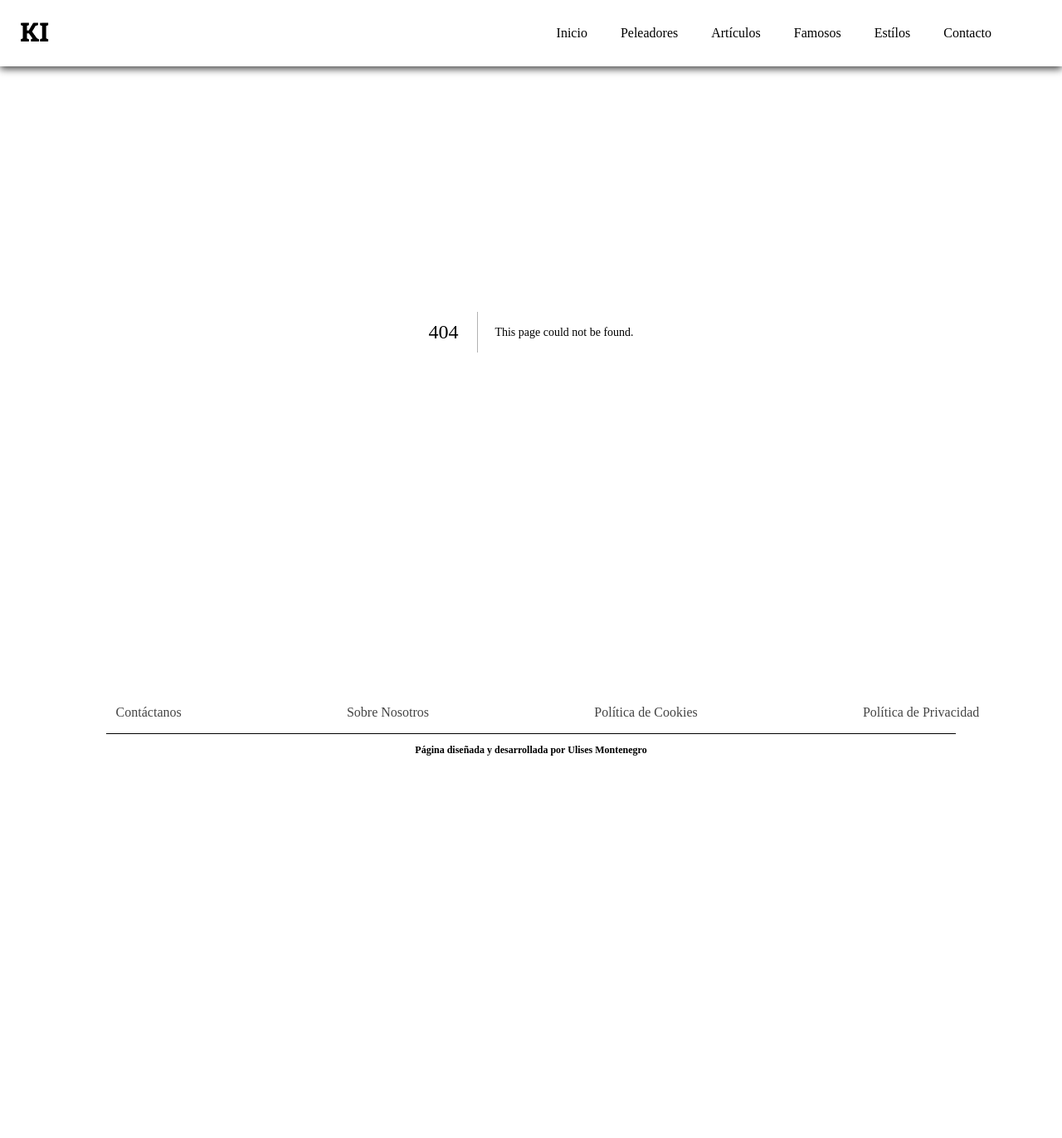
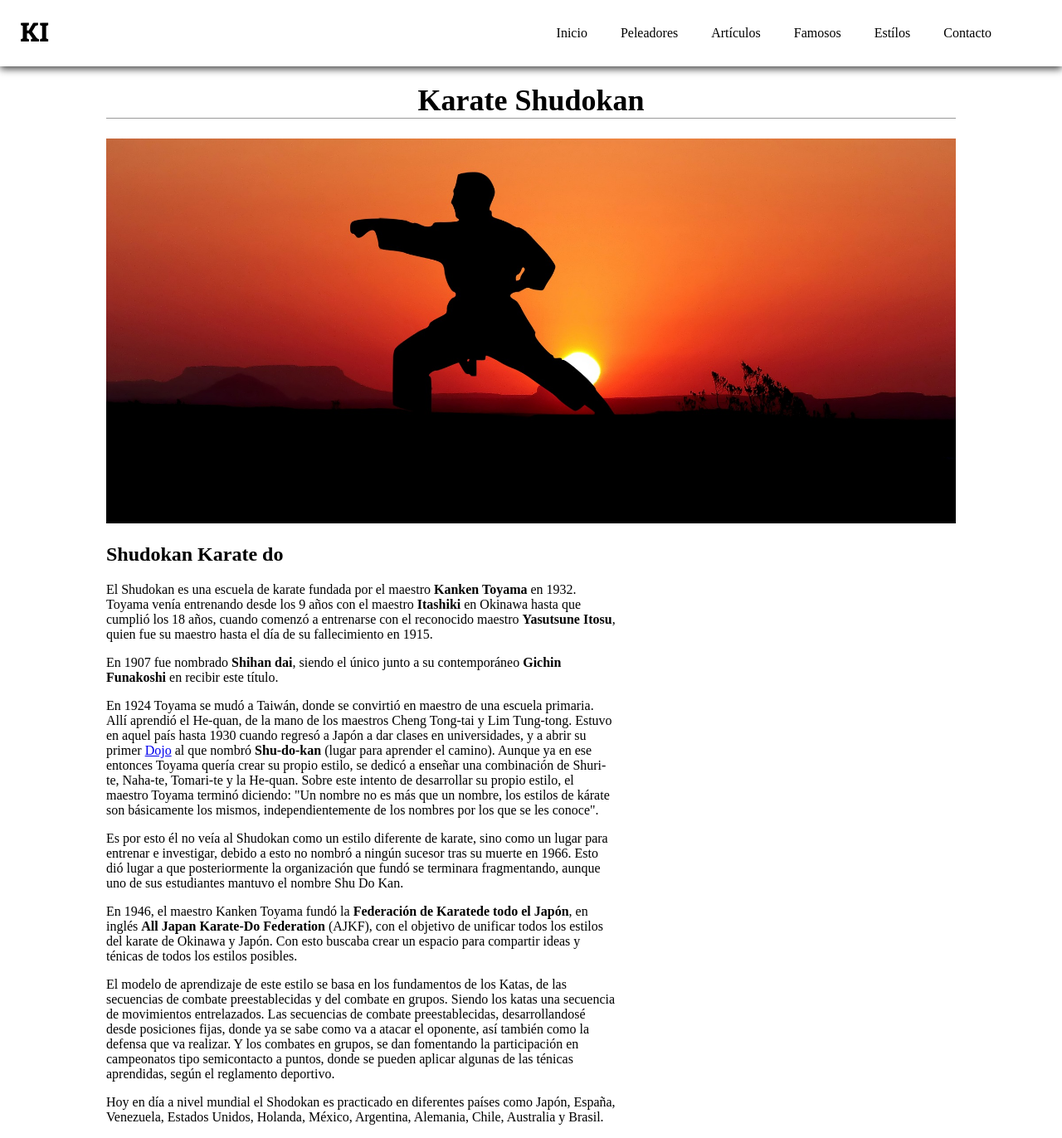
Before and after one commit to Ulise22/karate-info, a Next.js app: page /estilos/karate-shudokan in a window 1280 px wide. Before the commit this address had no page. Shown: the top 1372 px of the page at 83% size. Before the commit the page ends 924 px from the top, so only its background shows below. Built offline with nearby package versions, Linux system fonts and the light colour scheme; a web font is replaced by a local one.

Commit message:
karate-shodokan article done

```diff
--- /dev/null
+++ b/src/app/estilos/(estilos)/karate-shudokan/page.tsx
@@ -0,0 +1,48 @@
+import ArticlesHero from '@/components/ArticlesHero'
+import shudokan from '@/assets/articles-big/shudokan (2).jpg'
+import styles from '@/app/articulos/article.module.css'
+import Link from 'next/link'
+
+export default function Kyokushin () {
+    return(
+        <main className={styles.article}>
+            <ArticlesHero title='Karate Shudokan' img={shudokan} />
+            <section className={styles.article__container}>
+                <h2>Shudokan Karate do</h2>
+                <p>El Shudokan es una escuela de karate fundada por el maestro <b>Kanken Toyama</b> en 1932. Toyama venía entrenando desde los 9 años con el maestro <b>Itashiki</b> en Okinawa hasta que cumplió los 18 años, cuando comenzó a entrenarse con el reconocido maestro <b>Yasutsune Itosu</b>, quien fue su maestro hasta el día de su fallecimiento en 1915.</p>
+                <p>En 1907 fue nombrado <b>Shihan dai</b>, siendo el único junto a su contemporáneo <b>Gichin Funakoshi</b> en recibir este título.</p>
+                <p>En 1924 Toyama se mudó a Taiwán, donde se convirtió en maestro de una escuela primaria. Allí aprendió el He-quan, de la mano de los maestros Cheng Tong-tai y Lim Tung-tong. Estuvo en aquel país hasta 1930 cuando regresó a Japón a dar clases en universidades, y a abrir su primer <Link href='/articulos/dojo-kun'>Dojo</Link> al que nombró <b>Shu-do-kan</b> (lugar para aprender el camino). Aunque ya en ese entonces Toyama quería crear su propio estilo, se dedicó a enseñar una combinación de Shuri-te, Naha-te, Tomari-te y la He-quan. Sobre este intento de desarrollar su propio estilo, el maestro Toyama terminó diciendo: &quot;Un nombre no es más que un nombre, los estilos de kárate son básicamente los mismos, independientemente de los nombres por los que se les conoce&quot;.</p>
+                <p>Es por esto él no veía al Shudokan como un estilo diferente de karate, sino como un lugar para entrenar e investigar, debido a esto no nombró a ningún sucesor tras su muerte en 1966. Esto dió lugar a que posteriormente la organización que fundó se terminara fragmentando, aunque uno de sus estudiantes mantuvo el nombre Shu Do Kan.</p>
+                <p>En 1946, el maestro Kanken Toyama fundó la <b>Federación de Karatede todo el Japón</b>, en inglés <b>All Japan Karate-Do Federation</b> (AJKF), con el objetivo de unificar todos los estilos del karate de Okinawa y Japón. Con esto buscaba crear un espacio para compartir ideas y ténicas de todos los estilos posibles. </p>
+                <p>El modelo de aprendizaje de este estilo se basa en los fundamentos de los Katas, de las secuencias de combate preestablecidas y del combate en grupos. Siendo los katas una secuencia de movimientos entrelazados. Las secuencias de combate preestablecidas, desarrollandosé desde posiciones fijas, donde ya se sabe como va a atacar el oponente, así también como la defensa que va realizar. Y los combates en grupos, se dan fomentando la participación en campeonatos tipo semicontacto a puntos, donde se pueden aplicar algunas de las ténicas aprendidas, según el reglamento deportivo.</p>
+                <p>Hoy en día a nivel mundial el Shodokan es practicado en diferentes países como Japón, España, Venezuela, Estados Unidos, Holanda, México, Argentina, Alemania, Chile, Australia y Brasil.</p>
+                <p>El legado tanto del maestro Toyama como de su estilo Shodokan llegaron hasta el Taekwondo moderno. Cuando tras el regreso del maestro de China a Japón en 1930, conoció a los estudiantes coreanos <b>Yoon Byung-in, Kim ki Whang y Yon Kwai Byeong</b>, a quienes entrenó en el Karate Shodokan. Estos estudiantes regresaron a Corea con grados Dan y fundaron las escuelas de Tang Soo Do / Tangsudo, o Kong Soo Do. Trás la llegada de las tropas de Estados Unidos y la declaración de la independencia de Corea el 15 de agosto de 1945, Yoo Byung-in se reunió con los fundadores de las 4 grandes escuelas de Corea en busca de una asociación que las unificara. Siendo de esta manera como el Teakwondo moderno (WTF) se desarrolló. </p>
+                <h2>Shudokan Katas</h2>
+                <p>Los diversos katas que enseña el Karate Shudokan son: </p>
+                <ul>
+                    <li>empi taki</li>
+                    <li>Empi Iwa</li>
+                    <li>penpei</li>
+                    <li>Penpo</li>
+                    <li>Shimpa bronceado</li>
+                    <li>Rohai Shodan</li>
+                    <li>Rohai Nidan</li>
+                    <li>Rohai Sandan</li>
+                    <li>Seiru</li>
+                    <li>Ananku</li>
+                    <li>Pinan Shodan</li>
+                    <li>Piñan Nidan</li>
+                    <li>Piñan Sandan</li>
+                    <li>Piñan Yondan</li>
+                    <li>Pinan Godan</li>
+                    <li>kyoku shodan</li>
+                    <li>kyoku nidan</li>
+                    <li>kyoku sandan</li>
+                    <li>Kyoku Yondan</li>
+                    <li>Kyoku Godan</li>
+                    <li>Kyoku Rokudan</li>
+                </ul>
+            </section>
+        </main>
+    )
+}
--- a/src/app/estilos/page.tsx
+++ b/src/app/estilos/page.tsx
@@ -13,6 +13,7 @@ import kata from '@/assets/homepage/articles/karate_kata.jpg'
 import shorinji from '@/assets/homepage/articles/shorinji_ryu.jpg'
 import budo from '@/assets/articles-preview/budo.jpg'
 import byakuren from '@/assets/articles-preview/byakuren.jpg'
+import shudokan from '@/assets/articles-preview/shudokan.jpg'
 
 export default function Estilos () {
     return(
@@ -52,6 +53,7 @@ export default function Estilos () {
                 <ArticleCard artiURL='/estilos/shorinji-ryu' artImage={shorinji} title='Shorinji Ryu' text='El Shorinji Ryu es uno de los estilos más antiguos del karate okinawense. Sus katas combinan la distancia corta y la larga, los desplazamientos y técnicas combinan un rectilíneo con lo circular...' />
                 <ArticleCard artiURL='/estilos/karate-byakuren' artImage={byakuren} title='Karate Byakuren' text='El karate Byakuren es un estilo de karate de full contacto fundado en 1984 por Sugihara Masayasu...' />
                 <ArticleCard artiURL='/estilos/budo' artImage={budo} title='Budo' text='El budo hace referencia al conocimiento técnico de las artes marciales mixtas y al conjunto de normas éticas para sus practicantes' />
+                <ArticleCard artiURL='/estilos/karate-shudokan' artImage={shudokan} title='Shudokan' text='El Shudokan es una escuela de kárate creada en 1932 por Kanken Toyama...' />
             </section>
         </main>
     )
```
Also changed, not shown: src/assets/articles-big/shudokan (2).jpg (added), src/assets/articles-preview/shudokan.jpg (added).
